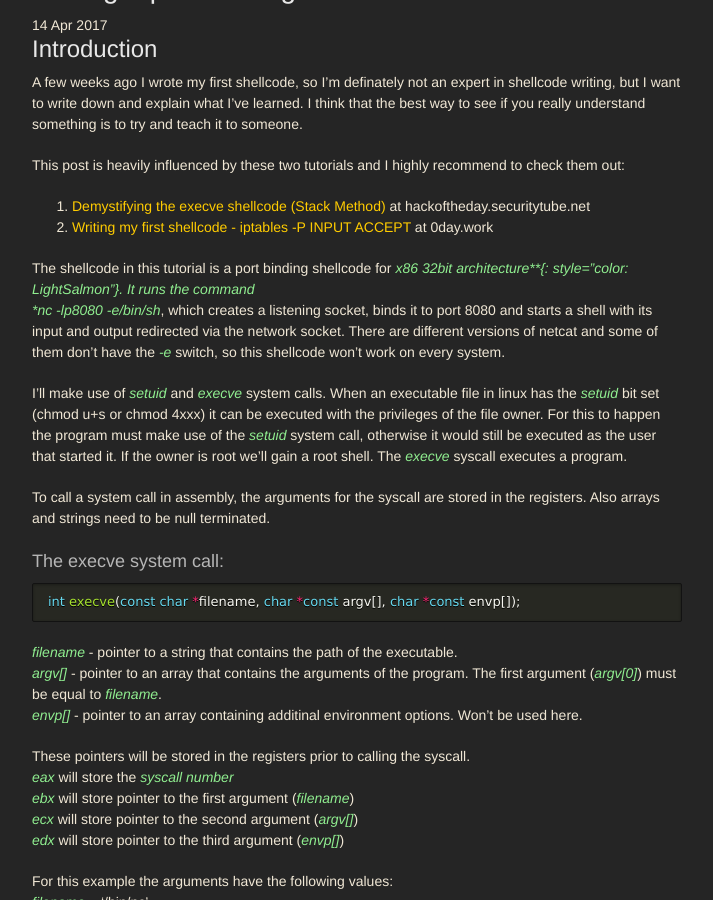
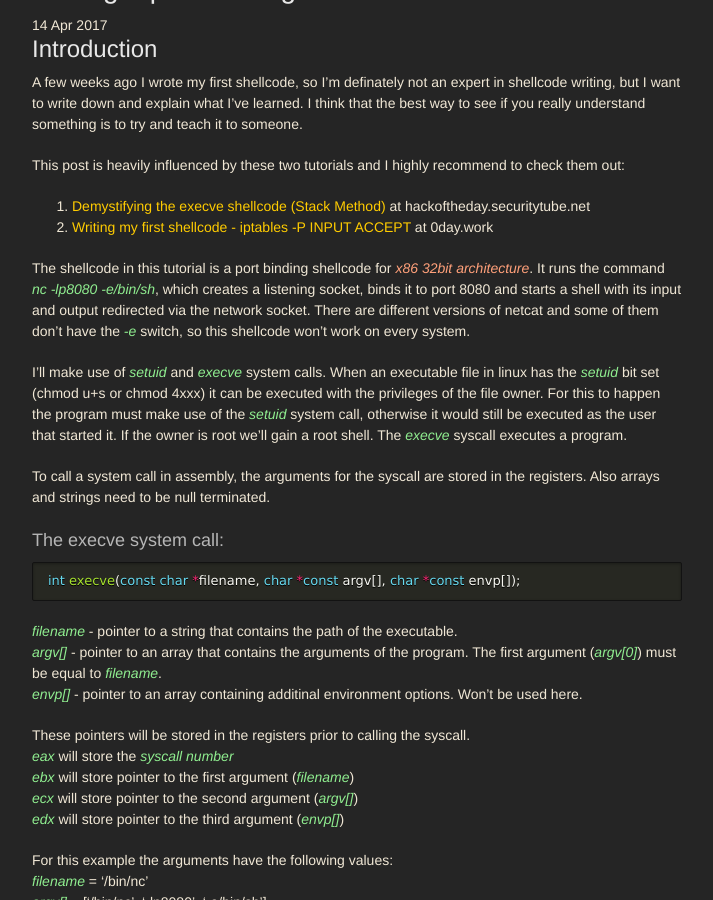
Before and after one commit to idafchev/idafchev.github.io, a Jekyll site: the page built from _posts/2017-04-14-writing_linux_shellcode.md, in a window 1280 px wide and 900 px high, scrolled down 318 px. Shown: the whole window, without its empty margins (283-996 px from the left). Built offline with Jekyll 4.4.1, drawn with Linux system fonts in a browser that asks for light colours; nearby versions of some CDN libraries; some web fonts are replaced; comment, search, counter and statistics services are not loaded.

Commit message:
Update 2017-04-14-writing_linux_shellcode.md

```diff
--- a/_posts/2017-04-14-writing_linux_shellcode.md
+++ b/_posts/2017-04-14-writing_linux_shellcode.md
@@ -15,7 +15,7 @@ This post is heavily influenced by these two tutorials and I highly recommend to
 1. [Demystifying the execve shellcode (Stack Method)](http://hackoftheday.securitytube.net/2013/04/demystifying-execve-shellcode-stack.html) at hackoftheday.securitytube.net
 2. [Writing my first shellcode - iptables -P INPUT ACCEPT](https://0day.work/writing-my-first-shellcode-iptables-p-input-accept/)  at 0day.work
 
-The shellcode in this tutorial is a port binding shellcode for *x86 32bit architecture**{: style="color: LightSalmon"}. It runs the command
+The shellcode in this tutorial is a port binding shellcode for *x86 32bit architecture*{: style="color: LightSalmon"}. It runs the command
 *nc -lp8080 -e/bin/sh*{: style="color: LightGreen"}, which creates a listening socket,
 binds it to port 8080 and starts a shell with its input and output redirected via the network socket. There are different versions of netcat
 and some of them don't have the *-e*{: style="color: LightGreen"} switch, so this shellcode won't work on every system.
```
